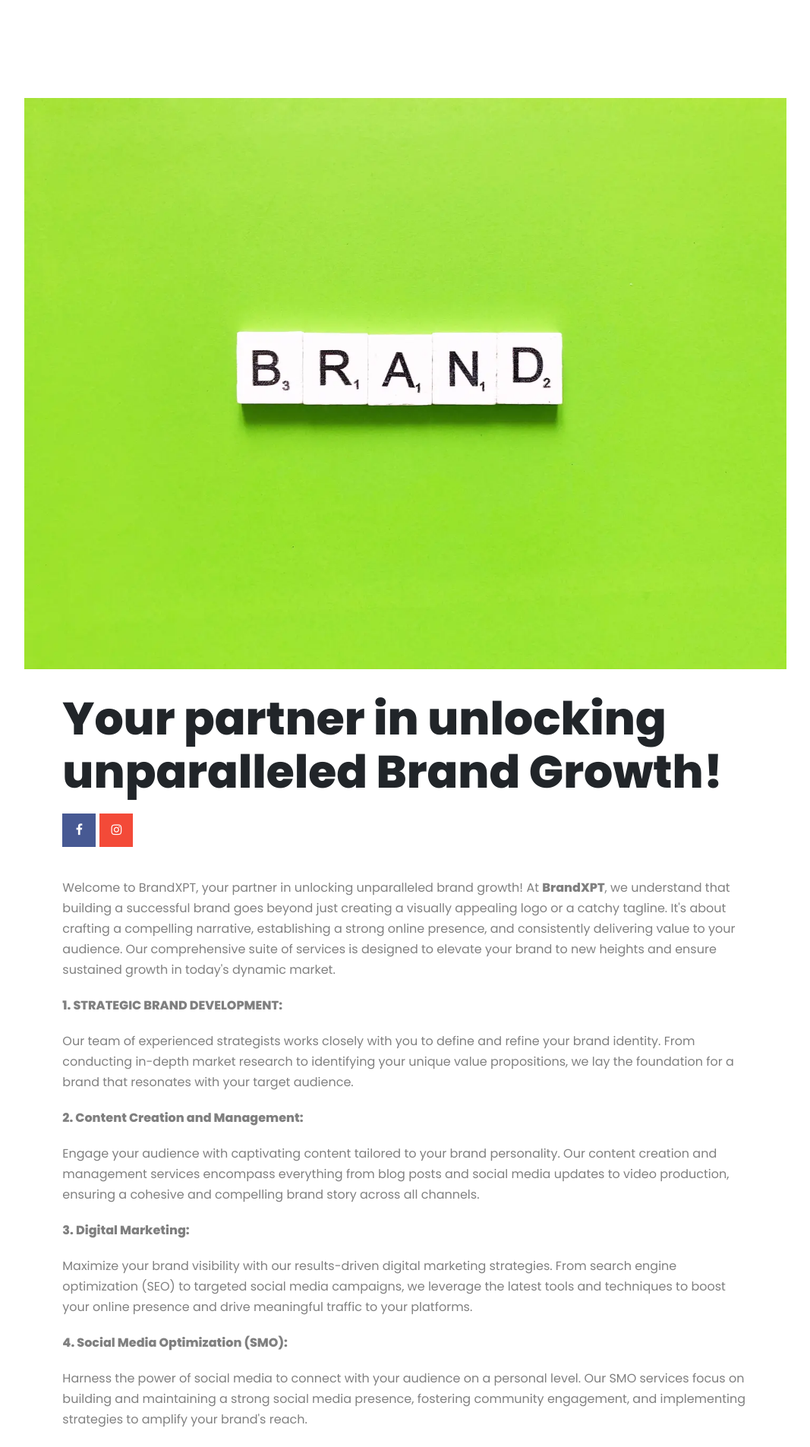
After one commit to srivardhanrr/brandxptnew, a Django app: page /brand-growth/ in a window 1280 px wide. The commit adds this page. Shown: the part 621-2526 px from the top of the page at 76% size, without its empty margins (106-1173 px from the left). Run offline with Django 5.2, Linux system fonts and the light colour scheme; some libraries are stand-ins or nearby versions; some web fonts are replaced.

Commit message:
Minor Changes

```diff
--- a/home/urls.py
+++ b/home/urls.py
@@ -1,5 +1,6 @@
 from django.urls import path
-from .views import home, project_detail, contact, service, project, subscribe
+from .views import home, project_detail, contact, service, project, subscribe, brand_growth, digital_solutions
+
 
 urlpatterns = [
     path('', home, name="home"),
@@ -8,5 +9,6 @@ urlpatterns = [
     path('services/', service, name='services'),
     path('projects/', project, name='projects'),
     path('subscribe/', subscribe, name='subscribe'),
-
+    path('brand-growth/', brand_growth, name="brand_growth"),
+    path('digital_solutions/', digital_solutions, name="digital_solutions"),
 ]
--- a/home/views.py
+++ b/home/views.py
@@ -8,6 +8,14 @@ def home(request):
     projects = Project.objects.all()
     context = {'services': services, 'projects': projects}
     return render(request, 'home/index.html', context)
+
+
+def brand_growth(request):
+    return render(request, 'home/brand_growth.html')
+
+
+def digital_solutions(request):
+    return render(request, 'home/digital_solutions.html')
 
 
 def project_detail(request, pk):
--- /dev/null
+++ b/templates/home/brand_growth.html
@@ -0,0 +1,168 @@
+{% extends 'base.html' %}
+{% load static %}
+
+{% block body %}
+    <header class="page-header">
+        <div class="video-bg">
+            <video src="https://sheltersearch.b-cdn.net/video.mp4" autoplay muted loop></video>
+        </div>
+        <!-- end video-bg -->
+        <div class="inner">
+            <h2 data-text="BRAND GROWTH">BRAND GROWTH</h2>
+            <p>We work in an integral manner and address projects in the following dimensions.</p>
+        </div>
+        <!-- end inner -->
+        <ul class="social-media">
+            <li><a href="#"><i class="fa fa-facebook"></i></a></li>
+            <li><a href="#"><i class="fa fa-instagram"></i></a></li>
+        </ul>
+        <div class="scroll-down"><b>SCROLL DOWN</b><span></span></div>
+        <!-- end scroll-down -->
+    </header>
+    <!-- end page-header -->
+    <div class="page-header-spacing"></div>
+    <!-- end page-header-spacing -->
+    <main>
+        <section class="news">
+            <div class="container">
+                <div class="row justify-content-center">
+                    <div class="col-md-10">
+                        <div class="post post-single wow fadeIn">
+                            <figure class="post-image"><img src="{% static 'assets/images/brand-growth.webp' %}" alt="Image">
+                            </figure>
+                            <div class="post-content">
+                                {#         	<div class="author">#}
+                                {#          	<img src="{% static 'assets/images/avatar01.jpg' %}" alt="Image">#}
+                                {#          	<span>by <b>Jack Daniels</b></span>#}
+                                {#          </div>#}
+                                <!-- end author -->
+                                {#         		<ul class="post-categories">#}
+                                {#         		<li><a href="#">Development</a></li>#}
+                                {#         		<li><a href="#">WordPress</a></li>#}
+                                {#         		<li><a href="#">Design</a></li>#}
+                                {#         		</ul>#}
+                                <h2 class="post-title">Your partner in unlocking unparalleled Brand Growth!</h2>
+                                {#          <small class="post-date">February 21,2018</small>#}
+                                <ul class="social-share">
+                                    <li class="facebook"><a href="#"><i class="fa fa-facebook"></i></a></li>
+                                    {#			<li class="twitter"><a href="#"><i class="fa fa-twitter"></i></a></li>#}
+                                    <li class="google-plus"><a href="#"><i class="fa fa-instagram"></i></a></li>
+                                    {#			<li class="linkedin"><a href="#"><i class="fa fa-linkedin"></i></a></li>#}
+                                    {#			<li class="youtube"><a href="#"><i class="fa fa-youtube-play"></i></a></li>#}
+                                </ul>
+                                <p>Welcome to BrandXPT, your partner in unlocking unparalleled brand growth! At <strong>BrandXPT</strong>,
+                                    we understand that building a successful brand goes beyond just creating a visually
+                                    appealing logo or a catchy tagline. It's about crafting a compelling narrative,
+                                    establishing a strong online presence, and consistently delivering value to your
+                                    audience. Our comprehensive suite of services is designed to elevate your brand to
+                                    new heights and ensure sustained growth in today's dynamic market.</p>
+
+                                <p><strong>1. STRATEGIC BRAND DEVELOPMENT:</strong></p>
+                                <p>Our team of experienced strategists works closely with you to define and refine your
+                                    brand identity. From conducting in-depth market research to identifying your unique
+                                    value propositions, we lay the foundation for a brand that resonates with your
+                                    target audience.</p>
+
+                                <p><strong>2. Content Creation and Management:</strong></p>
+                                <p>Engage your audience with captivating content tailored to your brand personality. Our
+                                    content creation and management services encompass everything from blog posts and
+                                    social media updates to video production, ensuring a cohesive and compelling brand
+                                    story across all channels.</p>
+                                <p><strong>3. Digital Marketing:</strong></p>
+                                <p>Maximize your brand visibility with our results-driven digital marketing strategies.
+                                    From search engine optimization (SEO) to targeted social media campaigns, we
+                                    leverage
+                                    the latest tools and techniques to boost your online presence and drive meaningful
+                                    traffic to your platforms.</p>
+
+                                <p><strong>4. Social Media Optimization (SMO): </strong></p>
+                                <p>Harness the power of social media to connect with your audience on a personal level.
+                                    Our
+                                    SMO services focus on building and maintaining a strong social media presence,
+                                    fostering
+                                    community engagement, and implementing strategies to amplify your brand's reach.</p>
+
+                                <p><strong>5. Website Development and Optimization:</strong></p>
+                                <p>Your website is often the first interaction a potential customer has with your brand.
+                                    Our skilled developers create visually appealing and user-friendly websites,
+                                    optimizing
+                                    them for both search engines and an enhanced user experience.</p>
+
+                                <p><strong>6. Brand Analytics and Reporting:</strong></p>
+                                <p>Track the success of your brand growth strategies with our detailed analytics and
+                                    reporting services. We provide actionable insights that help refine your approach,
+                                    ensuring continuous improvement and adaptation to market trends.</p>
+
+                                <blockquote>
+                                    <p>Brand growth is the silent conversation your business has with the world—nurture
+                                        it wisely, and watch your presence flourish.</p>
+                                    <h5>BrandXPT</h5>
+                                </blockquote>
+
+                                <p>At BrandXPT, we are committed to propelling your brand forward. Partner with us to
+                                    unlock the full potential of your brand and witness sustainable growth in today's
+                                    competitive landscape. Let's embark on this exciting journey together!</p>
+
+
+{#                                <p>Business is the activity of making one's living or making money by producing or#}
+{#                                    buying and selling products (<strong>goods and services</strong>).Simply put, it is#}
+{#                                    "any activity or enterprise entered into for profit. It does not mean it is a#}
+{#                                    company, a corporation, partnership, or have any such formal organization, but it#}
+{#                                    can range from a street peddler to General Motors."[5] The term is also often used#}
+{#                                    colloquially (<strong>but not by lawyers or public officials</strong>) to refer to a#}
+{#                                    company, but this article will not deal with that sense of the word.</p>#}
+{#                                <p> Anyone carrying on an activity that earns them a profit is doing <u>business or#}
+{#                                    running a business</u>, and perhaps this is why there is a misconception that#}
+{#                                    business and company is the same thing.<br>#}
+{#                                    A business name structure does not separate the business entity from the owner,#}
+{#                                    which means that the owner of the business is responsible and liable for all debts#}
+{#                                    incurred by the business. If the business acquires debts[,] the creditor or#}
+{#                                    creditors can go after your personal possessions. A business structure does not#}
+{#                                    allow for corporate tax rates. The proprietor is personally taxed on all income from#}
+{#                                    the business.</p>#}
+{#                                <p> A company on the other hand, is a separate legal entity and provides for limited#}
+{#                                    liability as well as corporate tax rates. A company structure is more complicated#}
+{#                                    and expensive to set up, but offers more protection and benefits for the owner.</p>#}
+{#                                <blockquote>#}
+{#                                    <p>Weighing in at a whopping 3310g and measuring 38cm in length, the Sigma 500mm f/4#}
+{#                                        DG OS HSM Sports is an incredibly big and heavy lens indeed, although that does#}
+{#                                        include the non-removable tripod collar.</p>#}
+{#                                    <h5>Jack Daniel's</h5>#}
+{#                                </blockquote>#}
+{#                                <p> Corporation: The owners of a corporation have limited liability and the business has#}
+{#                                    a separate legal personality from its owners. Corporations can be either#}
+{#                                    government-owned or privately owned. They can organize either for profit or as#}
+{#                                    nonprofit organizations. A privately owned, for-profit corporation is owned by its#}
+{#                                    shareholders, who elect a board of directors to direct the corporation and hire its#}
+{#                                    managerial staff. A privately owned, for-profit corporation can be either privately#}
+{#                                    held by a small group of individuals, or publicly held, with publicly traded shares#}
+{#                                    listed on a stock exchange.</p>#}
+{#                                <h5>A privately owned</h5>#}
+{#                                <ul>#}
+{#                                    <li>Lorem ipsum dolor sit amet, consectetur adipiscing elit</li>#}
+{#                                    <li>Sed do eiusmod tempor incididunt ut labore et dolore magna aliqua.</li>#}
+{#                                    <li>Faucibus turpis in eu mi bibendum neque.</li>#}
+{#                                    <li>Neque aliquam vestibulum morbi blandit cursus.</li>#}
+{#                                    <li>Enim nulla aliquet porttitor lacus.</li>#}
+{#                                </ul>#}
+{#                                <p> Cooperative: Often referred to as a "co-op", a cooperative is a limited-liability#}
+{#                                    business that can organize as for-profit or not-for-profit. A cooperative differs#}
+{#                                    from a corporation in that it has members, not shareholders, and they share#}
+{#                                    decision-making authority. Cooperatives are typically classified as either consumer#}
+{#                                    cooperatives or worker cooperatives. Cooperatives are fundamental to the ideology of#}
+{#                                    economic democracy. </p>#}
+                            </div>
+                            <!-- end post-content -->
+                        </div>
+                        <!-- end post -->
+                    </div>
+                    <!-- end col-10 -->
+                </div>
+                <!-- end row -->
+            </div>
+            <!-- end container -->
+        </section>
+        <!-- end news -->
+        {% include 'footer.html' %}
+    </main>
+{% endblock %}
--- a/templates/navbar.html
+++ b/templates/navbar.html
@@ -5,7 +5,7 @@
   <div class="inner">
     <ul>
       <li>
-          <a href="#">BrandXPT</a>
+          <a href="{% url 'brand_growth' %}">Brand Growth</a>
 {#      	 <ul>#}
 {#          <li><a href="home/index.html">Slider</a></li>#}
 {#          <li><a href="index-video-bg.html">Video BG</a></li>#}
@@ -14,7 +14,7 @@
 {#          <li><a href="index-animation.html">Animation</a></li>#}
 {#        </ul>#}
       </li>
-      <li><a href="{% url 'home' %}">Digital Solutions</a></li>
+      <li><a href="{% url 'digital_solutions' %}">Digital Solutions</a></li>
       <li><a href="#">E-commerce Support</a>
 {#        <ul>#}
 {#          <li><a href="showcases-four-cols.html">4 Columns</a></li>#}
```
Also changed, not shown: templates/home/digital_solutions.html (added, +121 -0 lines), static/assets/images/brand-growth.webp (added), static/assets/images/digital_solutions.webp (added).
